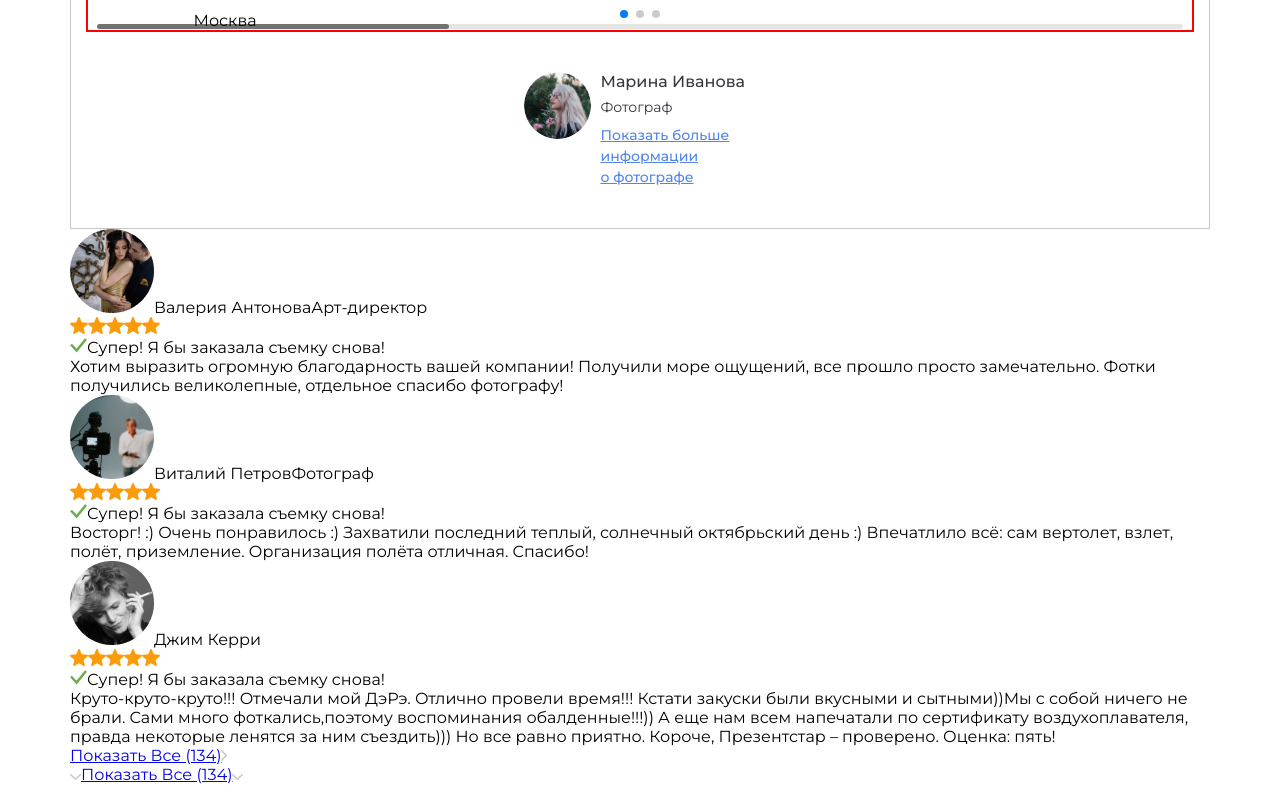
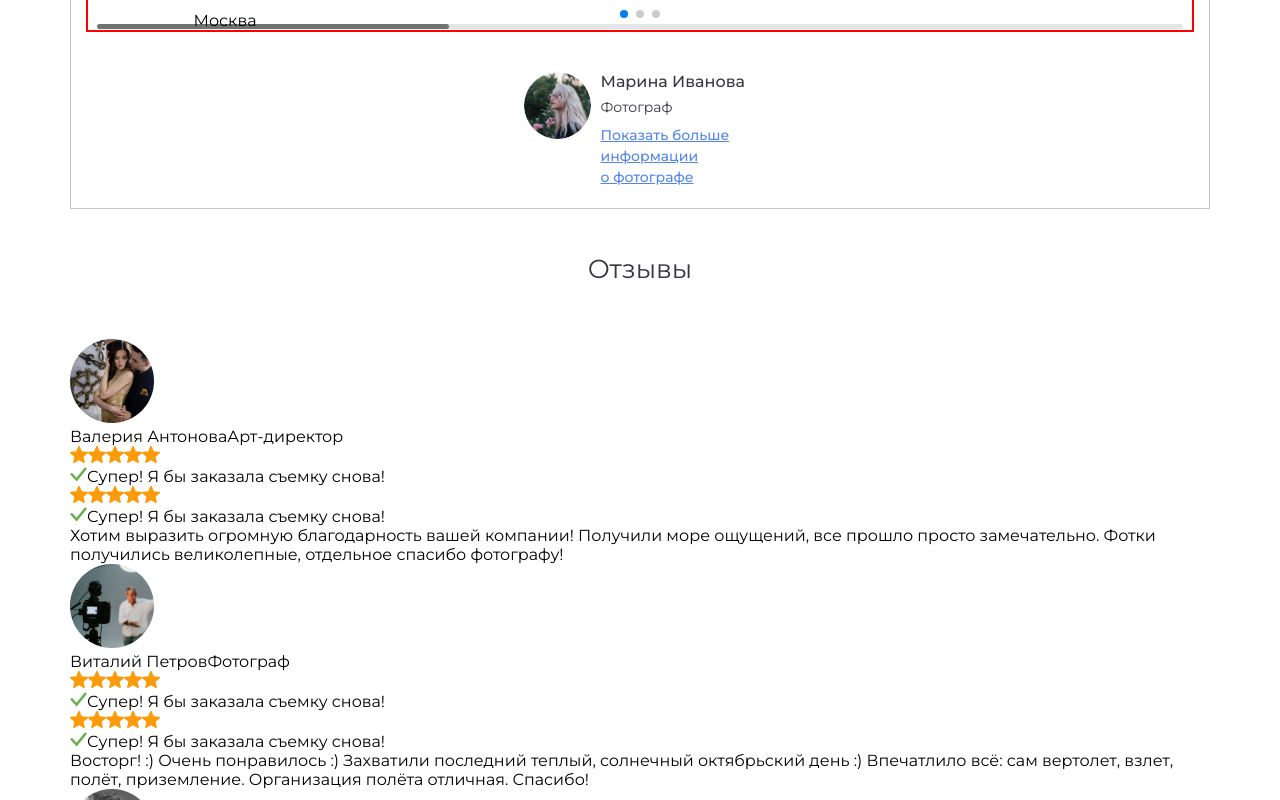
Before and after one commit to 8807010/HELYFLY, a React (Create React App) app: page / in a window 1280 px wide. Shown: the part 4520-5320 px from the top of the page. Built offline with nearby package versions, Linux system fonts and the light colour scheme.

Commit message:
complite code

```diff
--- a/src/components/map/Map.module.scss
+++ b/src/components/map/Map.module.scss
@@ -49,7 +49,6 @@
     color: $linkColor;
     @include text(14px, 500, 21px);
     width: 156px;
-    padding-bottom: 20px;
 }
 
 .phInfo {
--- a/src/components/reviews/Reviews.js
+++ b/src/components/reviews/Reviews.js
@@ -11,13 +11,19 @@ function Reviews(props) {
             <div className={s.reviews}>
                 <div className={s.mainInfo}>
                     <img className={s.foto} src={props.imgFoto} alt="ava" />
-                    <span className={s.name}>{props.name}</span>
-                    <span className={s.job}>{props.job}</span>
-                    <div className={s.starAndWish}>
+                    <div className={s.info}>
+                        <span className={s.name}>{props.name}</span>
+                        <span className={s.job}>{props.job}</span>
                         <FiveStars/>
-                        <GreenWish/>
                     </div>
+                    <GreenWish/>
                 </div>
+
+                <div className={s.starAndWish}>
+                    <FiveStars/>
+                    <GreenWish/>
+                </div>
+
                 <p className={s.text}>{props.review}</p>
                 <span className={s.time}>{s.date}</span>
             </div>
--- a/src/components/reviews/Reviews.module.scss
+++ b/src/components/reviews/Reviews.module.scss
@@ -2,3 +2,17 @@
     width: 84px;
     height: 84px;
 }
+
+.starAndWish {
+    display: none;
+    @media screen and (min-width: 768px) {
+        display: block;
+    }
+}
+
+.infoinfo {
+    display: block;
+    @media screen and (min-width: 768px) {
+        display: none;
+    }
+}
--- a/src/components/reviewsBlock/ReviewsBlock.js
+++ b/src/components/reviewsBlock/ReviewsBlock.js
@@ -39,6 +39,7 @@ function ReviewsBlock() {
                 <div className={s.reviewsBlock}>
                         <div className={s.container}>
                             <div className={s.inner}>
+                                <h2 className={s.title}>Отзывы</h2>
                                 <Reviews
                                     imgFoto={data0.imgFoto}
                                     name={data0.name}
--- a/src/components/reviewsBlock/ReviewsBlock.module.scss
+++ b/src/components/reviewsBlock/ReviewsBlock.module.scss
@@ -6,9 +6,10 @@
     @extend %container;
 }
 
-
-
-// .imgfoto {
-//     width: 84px;
-//     height: 84px;
-// }
+.title {
+    color: $textColor;
+    @include text(26px, 400, 40px);
+    text-align: center;
+    padding-top: 40px;
+    padding-bottom: 50px;
+}
```
